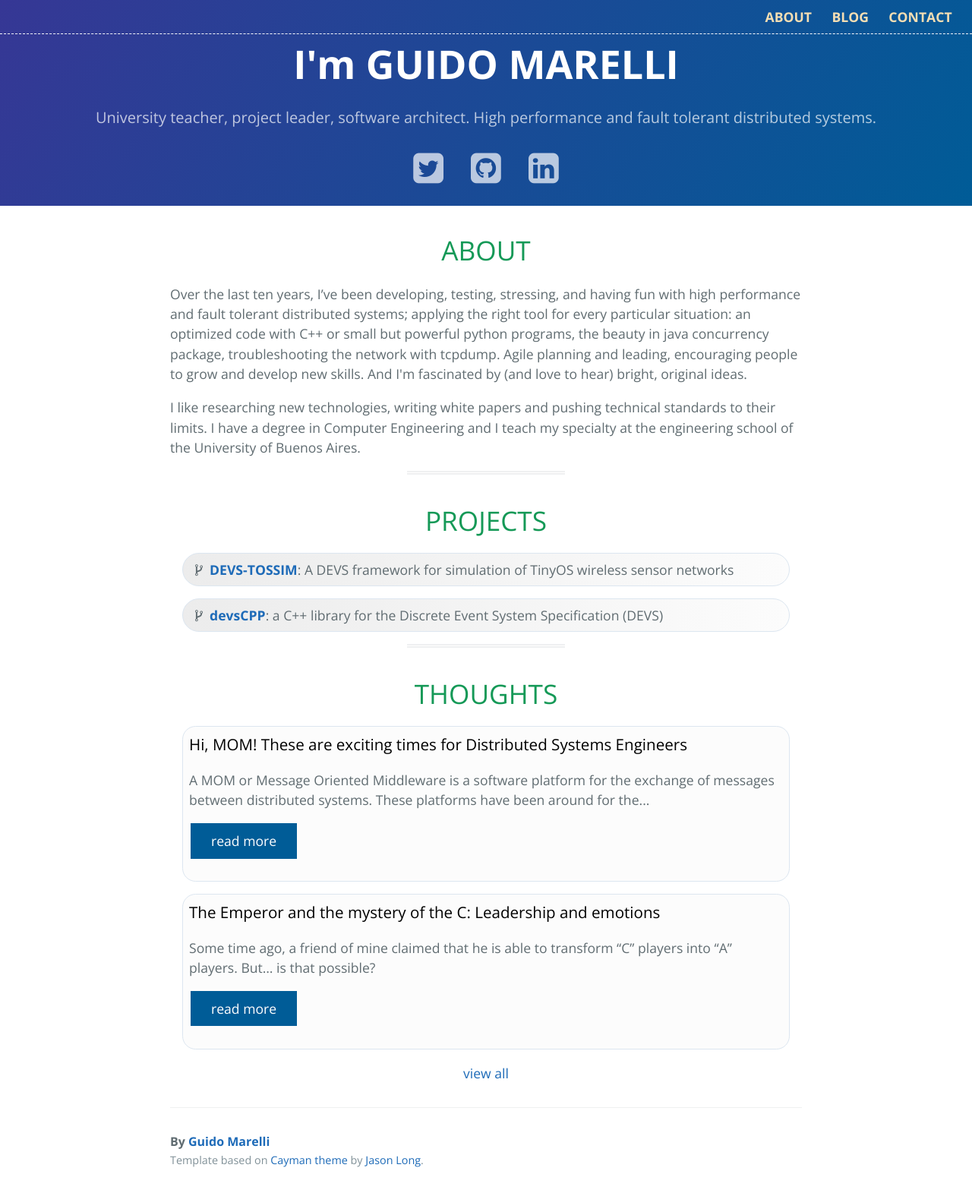
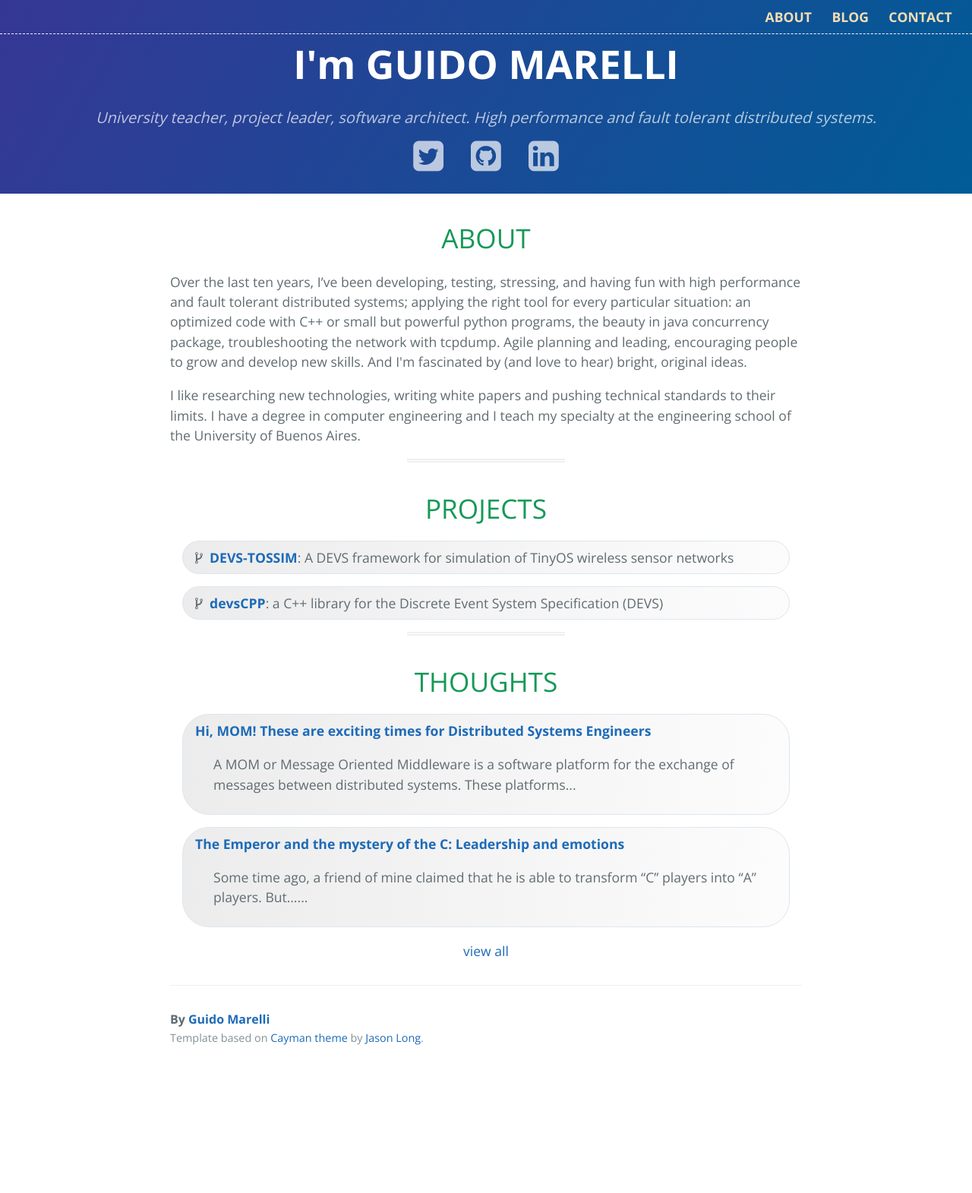
Before and after one commit to rgmarelli/rgmarelli.github.io, a Jekyll site: the page built from index.html, in a window 1280 px wide. Shown: the whole page at 76% size. Built offline with Jekyll 4.4.1, drawn with Linux system fonts in a browser that asks for light colours; nearby versions of some CDN libraries; after the commit the page ends 1410 px from its top, so only the background shows below that.

Commit message:
Change format for post summary and reduce max. amount of words

```diff
--- a/css/cayman.css
+++ b/css/cayman.css
@@ -60,8 +60,9 @@ a {
       font-size: 1.75rem; } }
 
 .project-tagline {
-  margin-bottom: 1rem;
+  margin-bottom: 0rem;
   font-weight: normal;
+  font-style: italic;
   opacity: 0.7; }
   @media screen and (min-width: 64em) {
     .project-tagline {
@@ -296,10 +297,11 @@ hr.sep {
 
 .postsummary {
   border: solid 1px #dce6f0;
-  border-radius: 1em 1em;
+  border-radius: 2em 2em;
   background-color: #fcfcfc;
+  background-image: linear-gradient(90deg,#ececec, #fcfcfc);
   margin: 1.0rem 1.0rem 1.0rem 1.0rem;
-  padding: 0.5rem 0.5rem;
+  padding: 0.5rem 0.5rem 0.5rem 1.0rem;
 }
 
 .postsummary h3 {
@@ -308,9 +310,14 @@ hr.sep {
   color: #000000;
 }
 
+.postsummary p {
+  padding: 0.0rem 0.0rem 0.0rem 1.5rem;
+}
+
 .postsummary .postdate {
   font-style: italic;
   font-weight: normal;
+  font-size: 90%;
   color: #000000;
 }
 
--- a/index.html
+++ b/index.html
@@ -7,7 +7,7 @@ title: {{ site.name }}
   <h1>About</h1>
   <p>Over the last ten years, I’ve been developing, testing, stressing, and having fun with high performance and fault tolerant distributed systems; applying the right tool for every particular situation: an optimized code with C++ or small but powerful python programs, the beauty in java concurrency package, troubleshooting the network with tcpdump. Agile planning and leading, encouraging people to grow and develop new skills. And I'm fascinated by (and love to hear) bright, original ideas.</p>
 
-  <p>I like researching new technologies, writing white papers and pushing technical standards to their limits. I have a degree in Computer Engineering and I teach my specialty at the engineering school of the University of Buenos Aires.</p>
+  <p>I like researching new technologies, writing white papers and pushing technical standards to their limits. I have a degree in computer engineering and I teach my specialty at the engineering school of the University of Buenos Aires.</p>
 
   <hr class="sep" />
 
@@ -26,10 +26,9 @@ title: {{ site.name }}
   <h1>Thoughts</h1>
     {% for post in site.posts limit:2 %}
       <div class="postsummary">
-          <h3>{{ post.title }}</h3>
+          <strong><a  href="{{ post.url | prepend: site.baseurl }}">{{ post.title }}</a></strong>
           <!--<p class="postdate">{{ post.date | date_to_string }}</p>-->
-          <p> {{ post.excerpt | truncatewords:25 }}</p>
-          <p><a class="morebtn" href="{{ post.url | prepend: site.baseurl }}">read more</a></p>
+          <p> {{ post.excerpt | truncatewords:20 }}</p>
       </div>
     {% endfor %}
 
```
Also changed, not shown: blog.html (+4 -4 lines).
